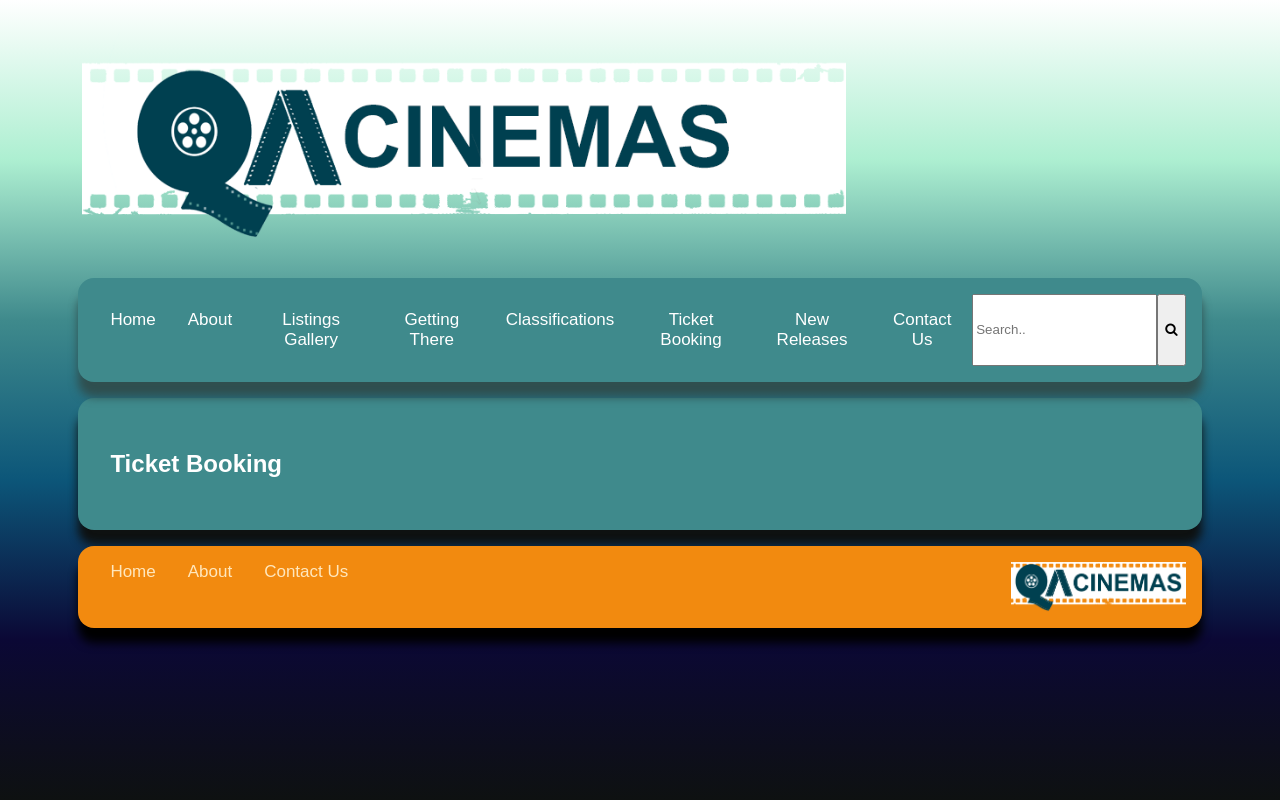
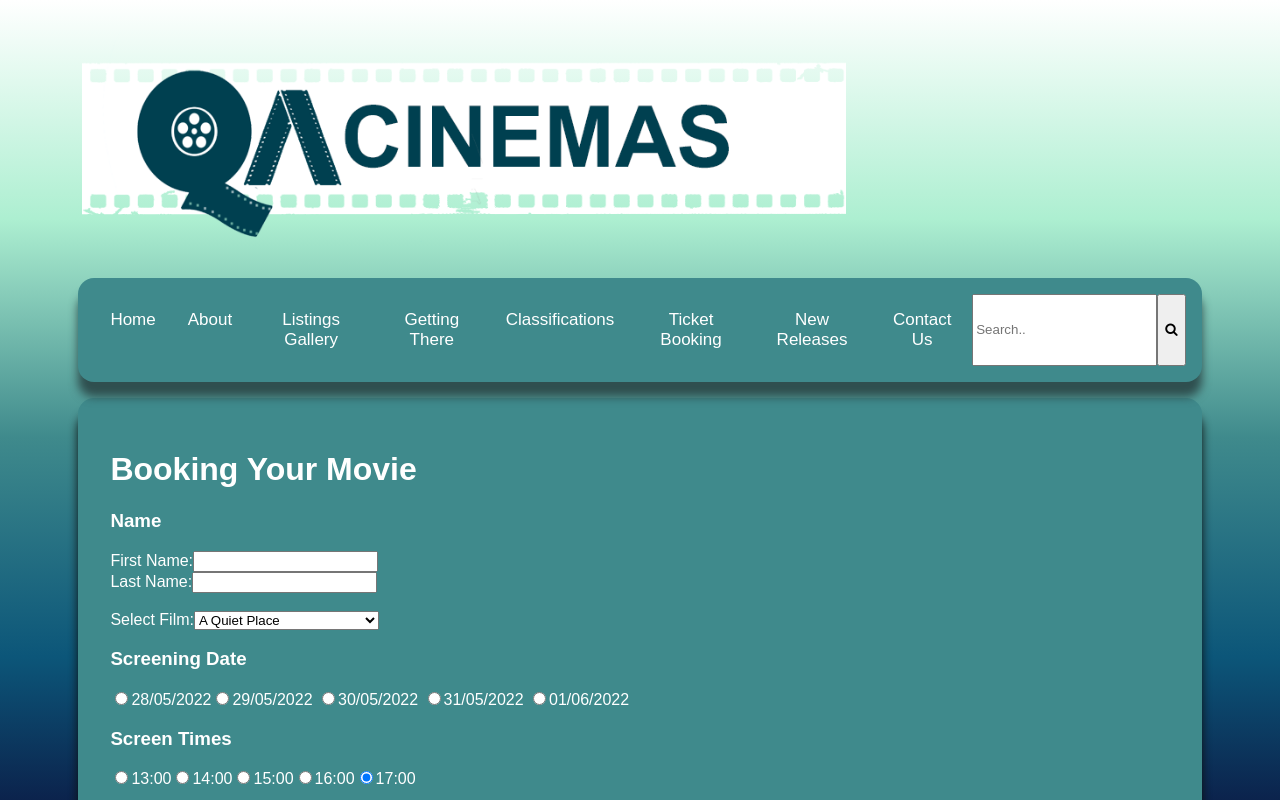
Before and after one commit to Callum-Robinson/QA-Cinema-Project-FrontEnd, a React (Create React App) app: page /ticketbooking in a window 1280 px wide. Shown: the top 800 px of the page. Built offline with nearby package versions, Linux system fonts and the light colour scheme.

Commit message:
created ticket booking page

```diff
--- /dev/null
+++ b/src/Components/TicketBooking/Checkout.jsx
@@ -0,0 +1,11 @@
+const Checkout = () => {
+  return (
+    <div>
+      <button type="submit" id="submit" class="submit-button">
+        Submit
+      </button>
+    </div>
+  );
+};
+
+export default Checkout;
--- /dev/null
+++ b/src/Components/TicketBooking/Date.jsx
@@ -0,0 +1,59 @@
+const Date = () => {
+  return (
+    <div>
+      <h3>Screening Date</h3>
+      <label>
+        <input
+          name="user-recommend"
+          value="saturday"
+          type="radio"
+          class="input-radio"
+          checked
+        />
+        28/05/2022
+      </label>
+      <label>
+        <input
+          name="user-recommend"
+          value="sunday"
+          type="radio"
+          class="input-radio"
+          checked
+        />
+        29/05/2022{" "}
+      </label>
+      <label>
+        <input
+          name="user-recommend"
+          value="monday"
+          type="radio"
+          class="input-radio"
+          checked
+        />
+        30/05/2022{" "}
+      </label>
+      <label>
+        <input
+          name="user-recommend"
+          value="tuesday"
+          type="radio"
+          class="input-radio"
+          checked
+        />
+        31/05/2022{" "}
+      </label>
+      <label>
+        <input
+          name="user-recommend"
+          value="wednesday"
+          type="radio"
+          class="input-radio"
+          checked
+        />
+        01/06/2022{" "}
+      </label>
+    </div>
+  );
+};
+
+export default Date;
--- /dev/null
+++ b/src/Components/TicketBooking/FilmSelection.jsx
@@ -0,0 +1,22 @@
+const FilmSelection = () => {
+  return (
+    <div>
+      <label for="dropdown" id="model">
+        Select Film:
+      </label>
+      <select id="dropdown">
+        <option value="A Quiet Place">A Quiet Place</option>
+        <option value="Being John Malkovich">Being John Malkovich</option>
+        <option value="Blade Runner">Blade Runner</option>
+        <option value="Carol">Carol</option>
+        <option value="Dune">Dune</option>
+        <option value="Get Out">Get Out</option>
+        <option value="John Wick">John Wick</option>
+        <option value="The Man Who Fell To Earth">The Man Who Fell To Earth</option>
+        <option value="The Thing">The Thing</option>
+      </select>
+    </div>
+  );
+};
+
+export default FilmSelection;
--- /dev/null
+++ b/src/Components/TicketBooking/TicketBooker.jsx
@@ -0,0 +1,29 @@
+const TicketBooker = () => {
+  return (
+    <div><h3>Name</h3>
+      <label for="name" id="name-label">
+        First Name:
+      </label>
+      <input
+        type="text"
+        id="name"
+        name="name"
+        class="form-control"
+        required
+      ></input>
+      <br></br>
+      <label for="name" id="name-label">
+        Last Name:
+      </label>
+      <input
+        type="text"
+        id="name"
+        name="name"
+        class="form-control"
+        required
+      ></input>
+    </div>
+  );
+};
+
+export default TicketBooker;
--- a/src/Components/TicketBooking/TicketBookingPage.jsx
+++ b/src/Components/TicketBooking/TicketBookingPage.jsx
@@ -1,16 +1,26 @@
 import React from "react";
-
-
+import Checkout from "./Checkout";
+import Date from "./Date";
+import FilmSelection from "./FilmSelection";
+import TicketBooker from "./TicketBooker";
+import Tickets from "./Tickets";
+import Time from "./Time";
 
 const TicketBookingPage = () => {
-    return (
-        <main>
-            <h2>Ticket Booking</h2>
-
-
-        </main>
-
-            )
+  return (
+    <main>
+      <h1>Booking Your Movie</h1>
+      <form id="ticket-booking">
+        <TicketBooker />
+        <br></br>
+        <FilmSelection />
+        <Date />
+        <Time />
+        <Tickets />
+        <Checkout />
+      </form>
+    </main>
+  );
 };
 
 export default TicketBookingPage;
--- /dev/null
+++ b/src/Components/TicketBooking/Tickets.jsx
@@ -0,0 +1,26 @@
+const Tickets = () => {
+  return (
+    <div>
+      <h3>Select Tickets</h3>
+      <label for="number" id="tickets">
+        {" "}
+        Adult Tickets:{" "}
+      </label>
+      <input type="number" min="1" max="12" /> <input />
+      <br></br>
+      <label for="number" id="tickets">
+        {" "}
+        Child Tickets:{" "}
+      </label>
+      <input type="number" min="1" max="12" /> <input />
+      <br></br>
+      <label for="number" id="tickets">
+        {" "}
+        Concession:{" "}
+      </label>
+      <input type="number" min="1" max="12" /> <input />
+    </div>
+  );
+};
+
+export default Tickets;
--- /dev/null
+++ b/src/Components/TicketBooking/Time.jsx
@@ -0,0 +1,59 @@
+const Time = () => {
+  return (
+    <div>
+      <h3>Screen Times</h3>
+      <label>
+        <input
+          name="user-recommend"
+          value="one-oclock"
+          type="radio"
+          class="input-radio"
+          checked
+        />
+        13:00
+      </label>
+      <label>
+        <input
+          name="user-recommend"
+          value="two-oclock"
+          type="radio"
+          class="input-radio"
+          checked
+        />
+        14:00
+      </label>
+      <label>
+        <input
+          name="user-recommend"
+          value="three-oclock"
+          type="radio"
+          class="input-radio"
+          checked
+        />
+        15:00
+      </label>
+      <label>
+        <input
+          name="user-recommend"
+          value="four-oclock"
+          type="radio"
+          class="input-radio"
+          checked
+        />
+        16:00
+      </label>
+      <label>
+        <input
+          name="user-recommend"
+          value="five-oclock"
+          type="radio"
+          class="input-radio"
+          checked
+        />
+        17:00
+      </label>
+    </div>
+  );
+};
+
+export default Time;
```
